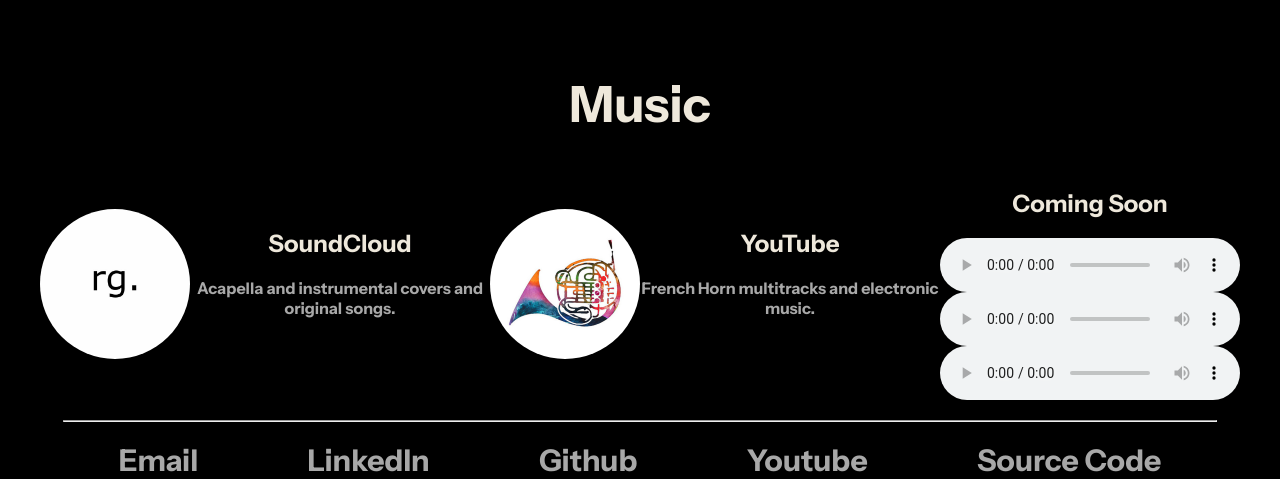
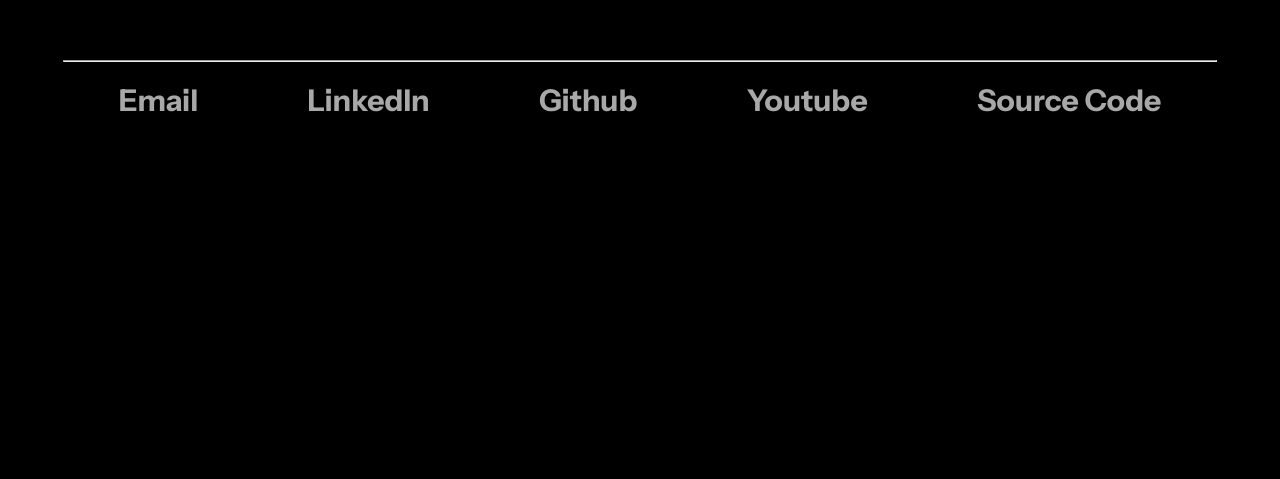
Before and after one commit to rgmfn/Homepage, a React (Create React App) app: page / in a window 1280 px wide. Shown: the part 3860-4339 px from the top of the page. After the commit the page ends 3979 px from the top, so only its background shows below. Built offline with nearby package versions, Linux system fonts and the light colour scheme.

Commit message:
removed music section from app

```diff
--- a/src/App.js
+++ b/src/App.js
@@ -28,7 +28,7 @@
             <Works worksRef={worksRef} />
             <About aboutRef={aboutRef} />
             <Videos videosRef={videosRef} />
-            <Music musicRef={musicRef} />
+            {/* <Music musicRef={musicRef} /> */}
             <Footer footerRef={footerRef} />
         </div>
     );
```
